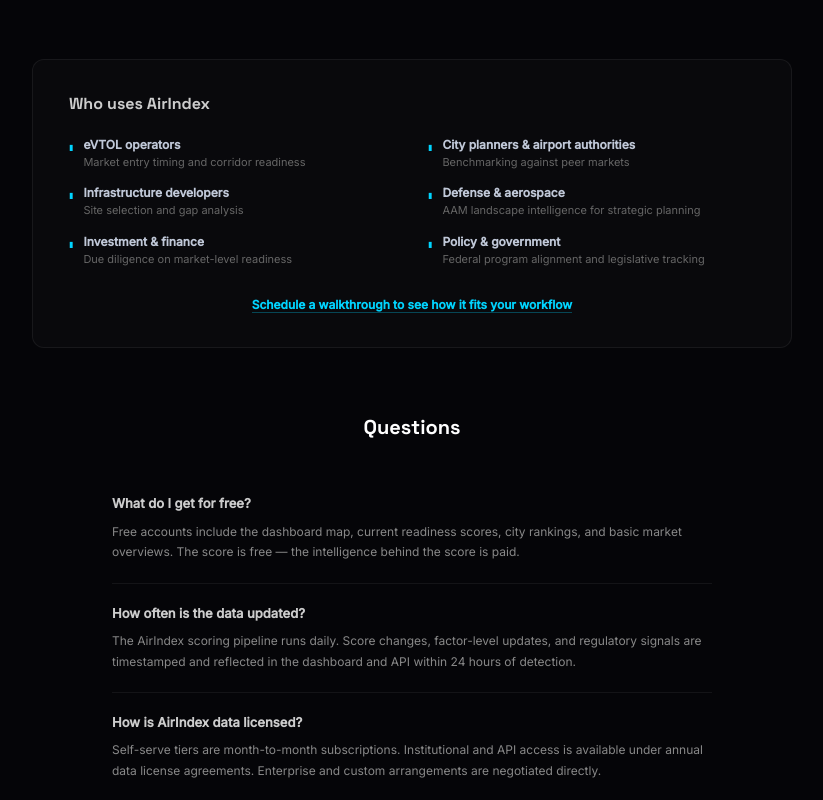
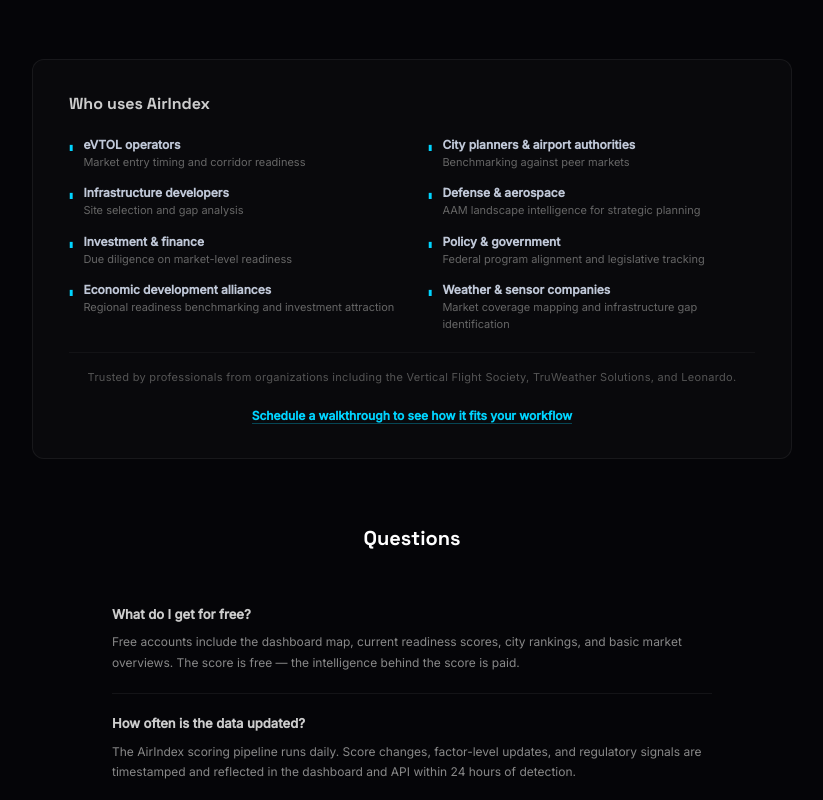
Before and after one commit to Xdrum1/airgrid, a Next.js app: page /pricing in a window 1280 px wide. Shown: the part 1420-2220 px from the top of the page, without its empty margins (228-1051 px from the left). Built offline with nearby package versions, Linux system fonts and the light colour scheme; no server answers.

Commit message:
Tighten site copy for institutional buyers
Add "Built for" buyer categories beneath homepage hero. Expand pricing
"Who uses AirIndex" with economic development and weather/sensor buyer
types plus social proof line. Add advisory credibility paragraphs to
methodology and about pages.

```diff
--- a/src/app/(landing)/page.tsx
+++ b/src/app/(landing)/page.tsx
@@ -176,6 +176,36 @@ export default async function LandingPage() {
           daily across 7 verified factors — built on a systematic pipeline monitoring federal regulatory
           filings, state legislation, operator disclosures, and infrastructure data.
         </p>
+        <div
+          style={{
+            display: "flex",
+            justifyContent: "center",
+            flexWrap: "wrap",
+            gap: "6px 16px",
+            marginBottom: 40,
+          }}
+        >
+          {[
+            "Infrastructure Developers",
+            "Operators & OEMs",
+            "City Planners",
+            "Investors & Analysts",
+            "Defense & Aerospace",
+            "Policy & Government",
+          ].map((buyer, i) => (
+            <span
+              key={buyer}
+              style={{
+                fontFamily: "'Space Mono', monospace",
+                fontSize: 10,
+                letterSpacing: 1,
+                color: "#555",
+              }}
+            >
+              {buyer}{i < 5 ? <span style={{ color: "#333", margin: "0 0 0 16px" }}>/</span> : ""}
+            </span>
+          ))}
+        </div>
         <div style={{ display: "flex", justifyContent: "center", gap: 12, flexWrap: "wrap" }}>
           <Link
             href="/dashboard"
--- a/src/app/about/page.tsx
+++ b/src/app/about/page.tsx
@@ -78,6 +78,14 @@ export default function AboutPage() {
             AirIndex tracks the geography — the regulatory, infrastructure, and
             political conditions that determine which markets win the race to
             commercial operations.
+          </p>
+
+          <p>
+            Our scoring methodology is developed in consultation with infrastructure
+            developers, weather intelligence providers, and industry organizations
+            active across multiple US markets. Factor weights and thresholds are
+            field-validated against real capital allocation decisions — not theoretical
+            models.
           </p>
 
           <p>
--- a/src/app/methodology/page.tsx
+++ b/src/app/methodology/page.tsx
@@ -226,6 +226,13 @@ export default function MethodologyPage() {
             municipal planners, operators, and researchers evaluating UAM market entry conditions.
             The methodology is published in full to enable independent validation and to support
             its adoption as an industry reference standard.
+          </p>
+          <p style={{ color: "#777", fontSize: 15, lineHeight: 1.7, maxWidth: 600, marginTop: 12 }}>
+            Factor weights and scoring thresholds are validated through ongoing consultation with
+            infrastructure developers, weather intelligence providers, and vertiport operators
+            active in multiple US markets. The v1.3 methodology reflects field-validated insights
+            on legislative prerequisites and weather infrastructure requirements for commercial
+            eVTOL operations.
           </p>
         </div>
 
--- a/src/app/pricing/page.tsx
+++ b/src/app/pricing/page.tsx
@@ -104,6 +104,8 @@ export default function PricingPage() {
               { type: "Defense & aerospace", desc: "AAM landscape intelligence for strategic planning" },
               { type: "Investment & finance", desc: "Due diligence on market-level readiness" },
               { type: "Policy & government", desc: "Federal program alignment and legislative tracking" },
+              { type: "Economic development alliances", desc: "Regional readiness benchmarking and investment attraction" },
+              { type: "Weather & sensor companies", desc: "Market coverage mapping and infrastructure gap identification" },
             ].map((item) => (
               <div key={item.type} style={{ display: "flex", gap: 10, alignItems: "flex-start" }}>
                 <span style={{ color: "#00d4ff", fontSize: 8, marginTop: 5, flexShrink: 0 }}>&#9646;</span>
@@ -114,7 +116,20 @@ export default function PricingPage() {
               </div>
             ))}
           </div>
-          <div style={{ textAlign: "center", marginTop: 24 }}>
+          <div
+            style={{
+              marginTop: 20,
+              paddingTop: 16,
+              borderTop: "1px solid rgba(255,255,255,0.04)",
+              textAlign: "center",
+            }}
+          >
+            <p style={{ color: "#555", fontSize: 11, margin: "0 0 16px", letterSpacing: 0.3 }}>
+              Trusted by professionals from organizations including the Vertical Flight Society,
+              TruWeather Solutions, and Leonardo.
+            </p>
+          </div>
+          <div style={{ textAlign: "center", marginTop: 8 }}>
             <Link
               href="/contact?tier=pro"
               style={{
```
